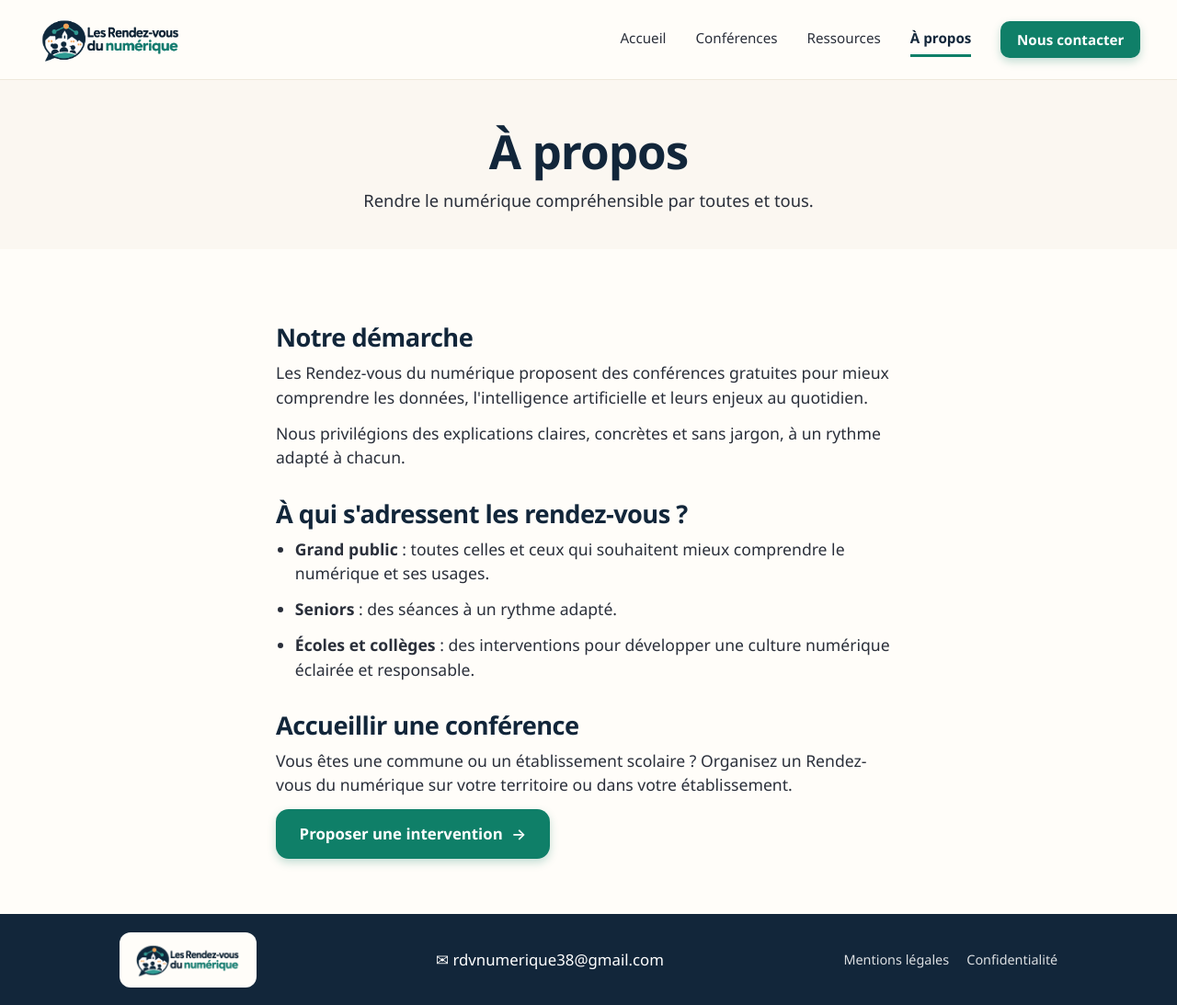
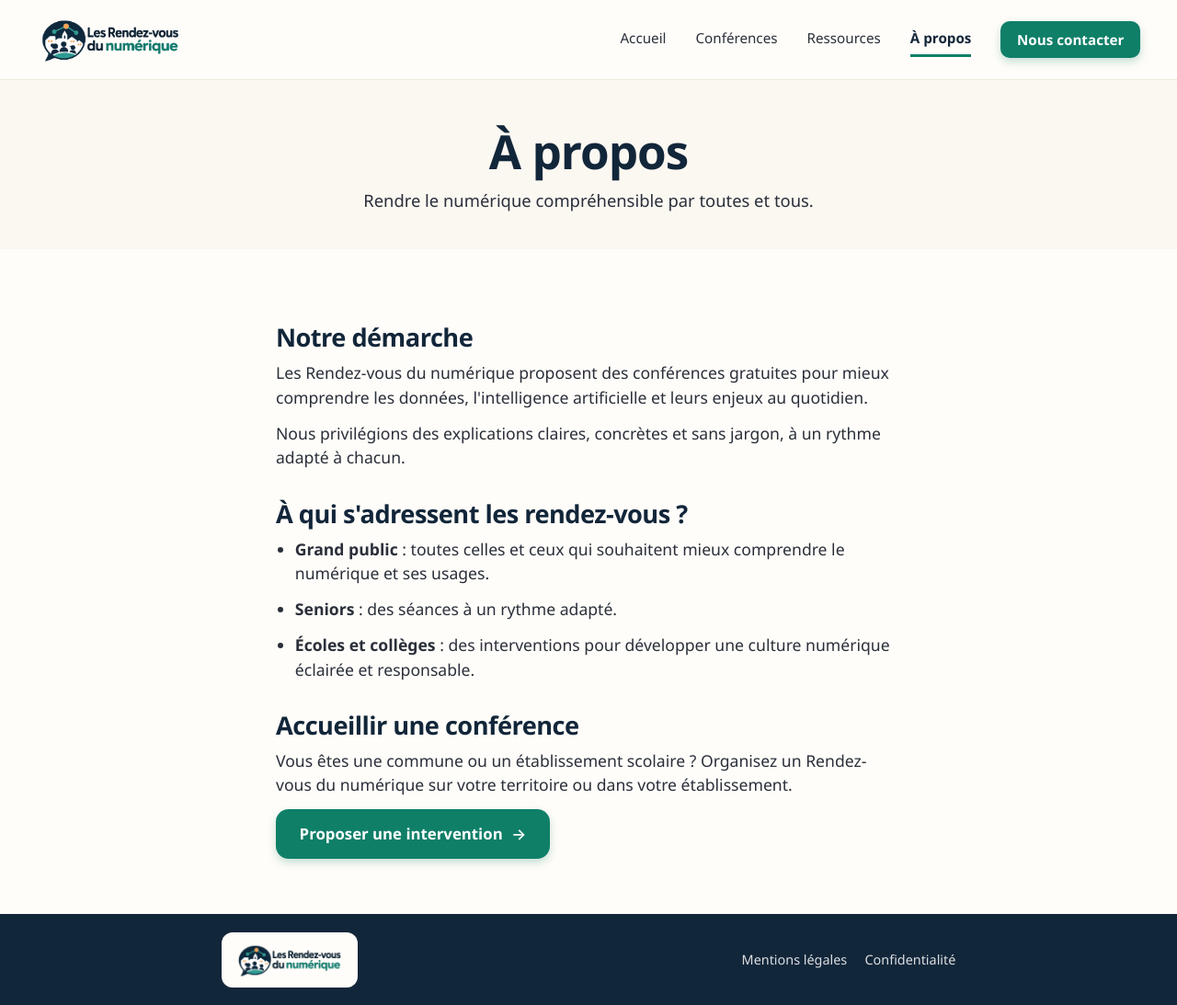
Before and after one commit to kim-ngn/rendez-vous-numerique, a plain HTML site: page a-propos.html in a window 1280 px wide. Shown: the whole page at 92% size. Drawn offline with Linux system fonts and the light colour scheme.

Commit message:
Retire l'e-mail du pied de page
Co-Authored-By: Claude Sonnet 5.5 <noreply@anthropic.com>

```diff
--- a/a-propos.html
+++ b/a-propos.html
@@ -41,7 +41,6 @@
 
 <footer class="site-footer" id="contact">
   <a class="logo logo-light" href="index.html"><img src="images/logo.png" alt="Les Rendez-vous du numérique" height="48"></a>
-  <a class="mail" href="mailto:rdvnumerique38@gmail.com">✉ rdvnumerique38@gmail.com</a>
   <nav class="legal" aria-label="Informations légales"><a href="mentions-legales.html">Mentions légales</a><a href="confidentialite.html">Confidentialité</a></nav>
 </footer>
 
```
Also changed, not shown: confidentialite.html (+0 -1 lines), contact.html (+0 -1 lines), index.html (+0 -1 lines), mentions-legales.html (+0 -1 lines), ressources.html (+0 -1 lines).
